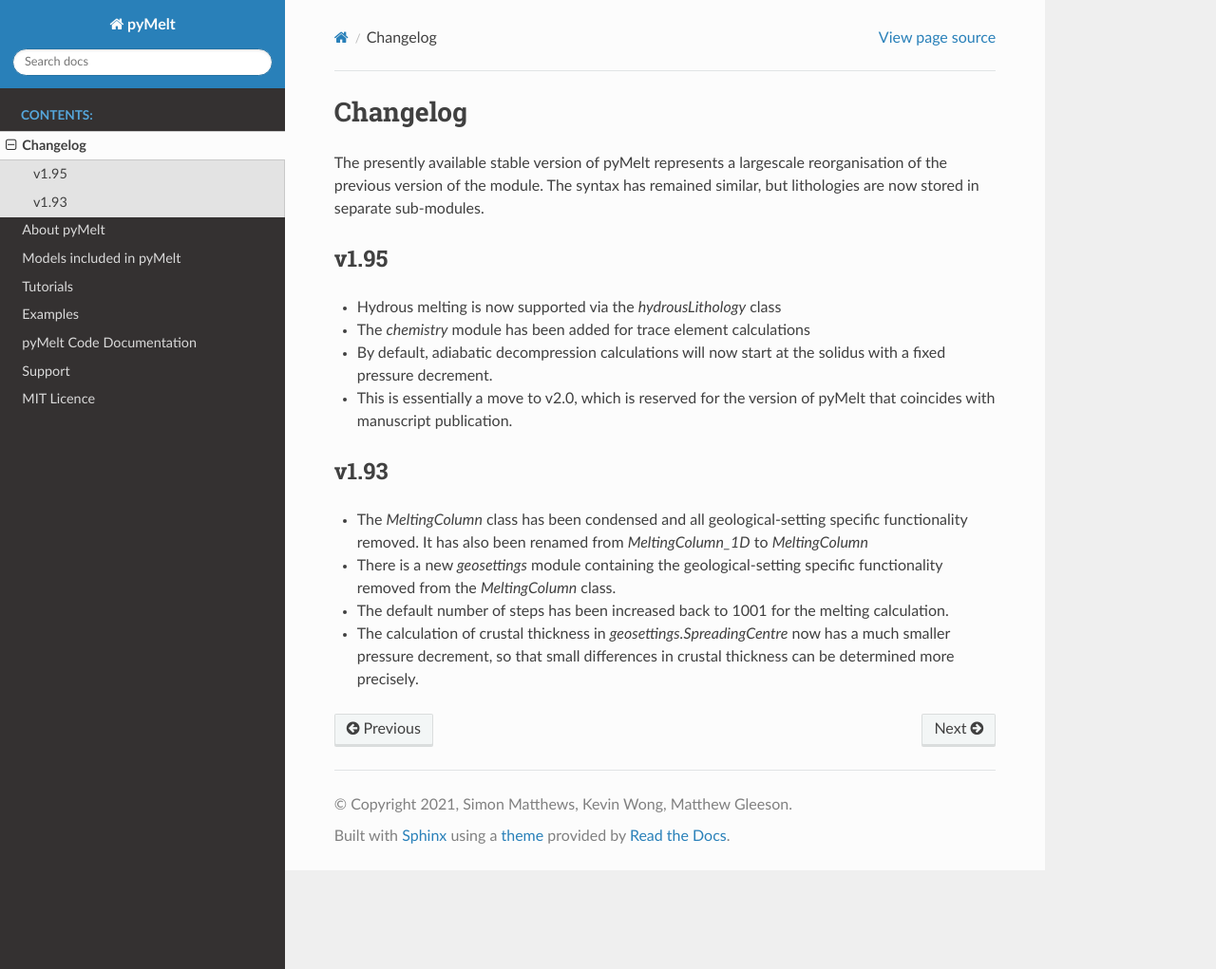
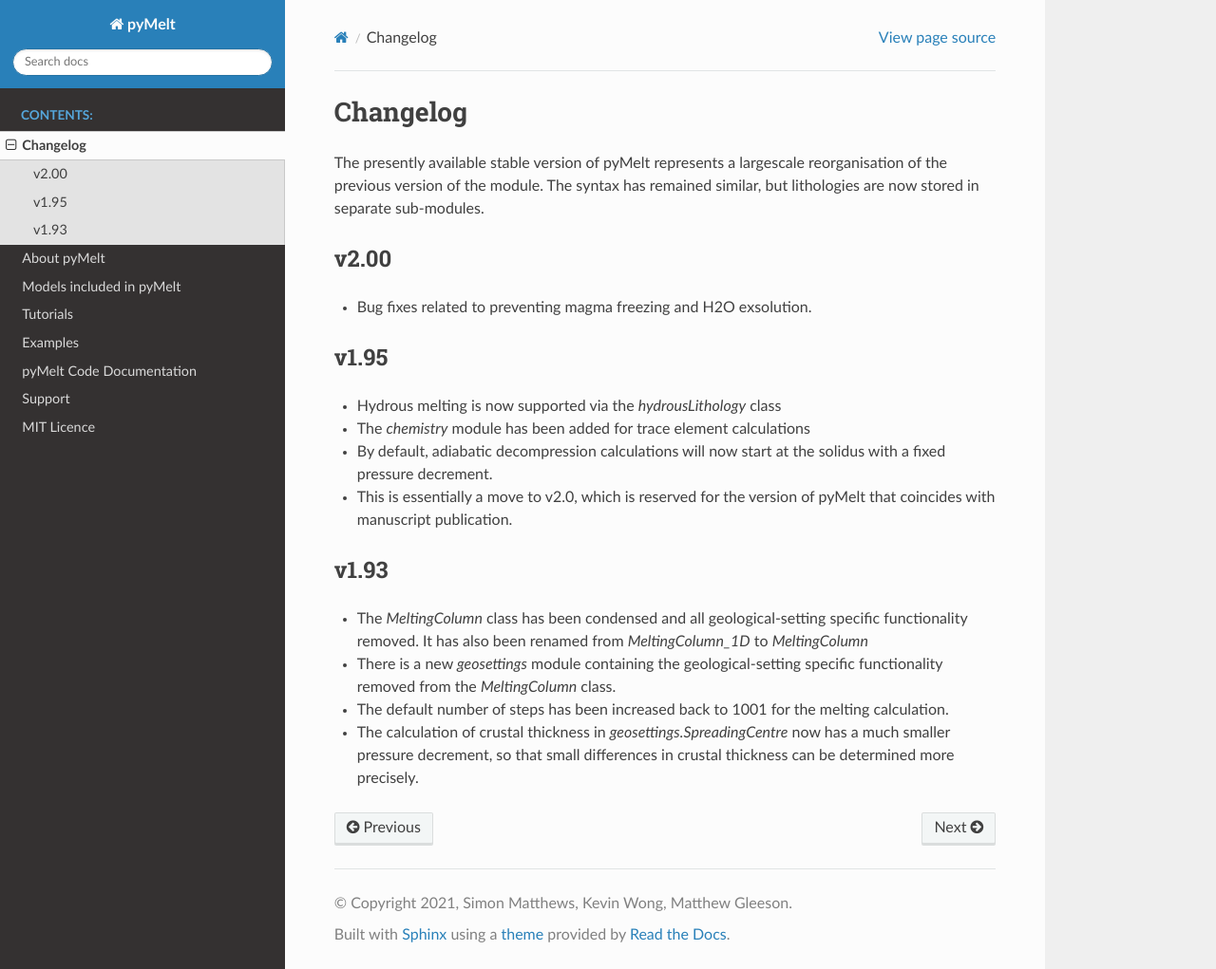
Before and after one commit to simonwmatthews/pyMelt, a Sphinx documentation site: the page built from docs/source/changelog.rst, in a window 1280 px wide and 1021 px high. Shown: the whole window at 95% size. Built offline with Sphinx 7.4.7 and the Read the Docs theme 2.0.0, drawn with Linux system fonts in a browser that asks for light colours; formulas are drawn with MathJax 3.

Commit message:
Updated readthedocs

```diff
--- a/docs/source/changelog.rst
+++ b/docs/source/changelog.rst
@@ -5,6 +5,10 @@ Changelog
 The presently available stable version of pyMelt represents a largescale reorganisation of the
 previous version of the module. The syntax has remained similar, but lithologies are now stored
 in separate sub-modules.
+
+v2.00
+-----
+* Bug fixes related to preventing magma freezing and H2O exsolution.
 
 v1.95
 -----
--- a/docs/source/license.rst
+++ b/docs/source/license.rst
@@ -2,7 +2,7 @@
 MIT Licence
 ###########
 
-Copyright (c) 2021 Simon Matthews and Kevin Wong
+Copyright (c) 2021 Simon Matthews, Kevin Wong, and Matthew Gleeson.
 
 Permission is hereby granted, free of charge, to any person obtaining a copy
 of this software and associated documentation files (the "Software"), to deal
```
